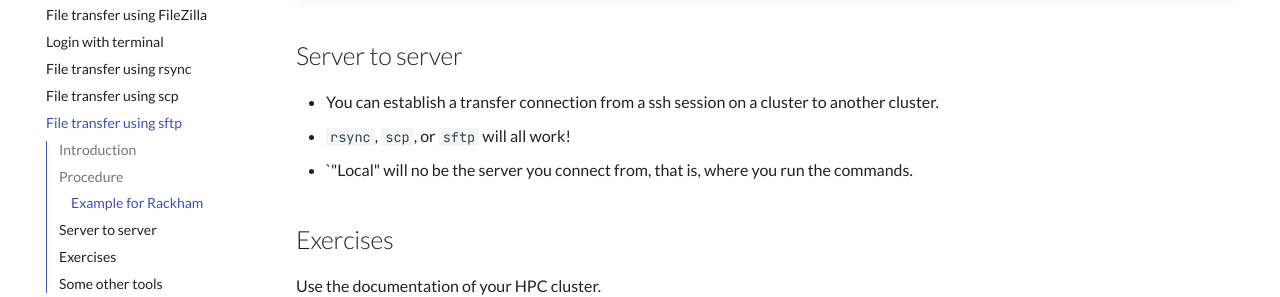
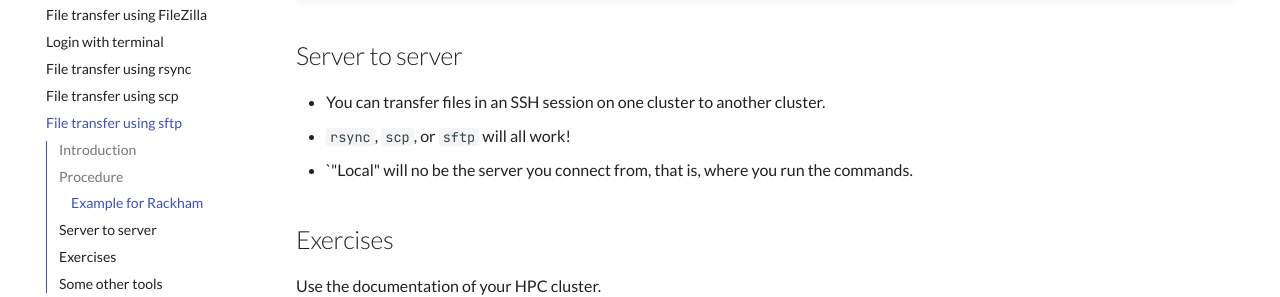
Before and after one commit to UPPMAX/naiss_file_transfer_course, an MkDocs documentation site: the page built from docs/sessions/sftp/README.md, in a window 1280 px wide and 900 px high, scrolled down 2288 px. Shown: the part 168-465 px from the top of the window. Built offline with MkDocs 1.6.1 and Material for MkDocs 9.7.7, drawn with Linux system fonts in a browser that asks for light colours; comment, search, counter and statistics services are not loaded.

Commit message:
README.md md fix

```diff
--- a/docs/sessions/sftp/README.md
+++ b/docs/sessions/sftp/README.md
@@ -138,7 +138,7 @@ Basic `sftp` command can be found [here](https://github.com/UPPMAX/UPPMAX-docume
 
 ## Server to server
 
-- You can establish a transfer connection from a ssh session on a cluster to another cluster.
+- You can transfer files in an SSH session on one cluster to another cluster.
 - ``rsync``, ``scp``, or ``sftp`` will all work!
 - `"Local" will no be the server you connect from, that is, where you run the commands.
 
```
